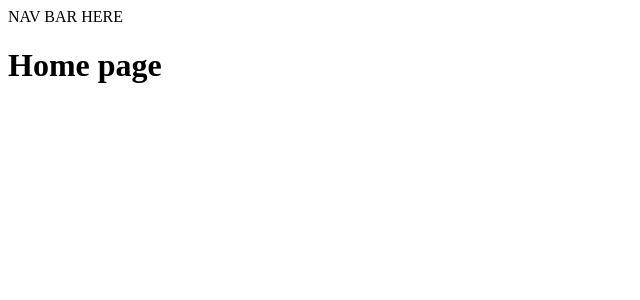
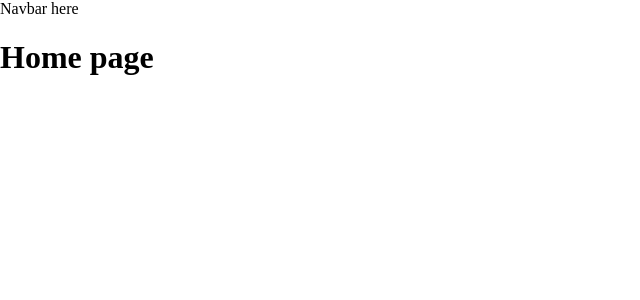
Before and after one commit to jhforrubb/reddick, a React (Create React App) app: page / in a window 1280 px wide. Shown: the top 300 px of the page, without its empty margins (0-640 px from the left). Built offline with nearby package versions, Linux system fonts and the light colour scheme.

Commit message:
basic scss setup

```diff
--- a/src/App.tsx
+++ b/src/App.tsx
@@ -1,3 +1,4 @@
+import './app.scss';
 import { BrowserRouter, Routes, Route } from 'react-router-dom';
 import Mainpage from './pages/Mainpage/Mainpage';
 import Homepage from './pages/Homepage/Homepage';
--- /dev/null
+++ b/src/app.scss
@@ -0,0 +1,3 @@
+body {
+    margin: 0;
+}
--- /dev/null
+++ b/src/features/Navbar/Navbar.tsx
@@ -0,0 +1,5 @@
+const Navbar = () => {
+    return <div>Navbar here</div>;
+};
+
+export default Navbar;
--- a/src/pages/Mainpage/Mainpage.tsx
+++ b/src/pages/Mainpage/Mainpage.tsx
@@ -1,9 +1,11 @@
+import './mainpage.scss';
 import { Outlet } from 'react-router-dom';
+import Navbar from '../../features/Navbar/Navbar';
 
 const Mainpage = () => {
     return (
-        <div>
-            <nav>NAV BAR HERE</nav>
+        <div className="mainpage">
+            <Navbar />
             <Outlet />
         </div>
     );
--- /dev/null
+++ b/src/pages/Mainpage/mainpage.scss
@@ -0,0 +1,4 @@
+.mainpage {
+    width: 100vw;
+    height: 100vh;
+}
```
